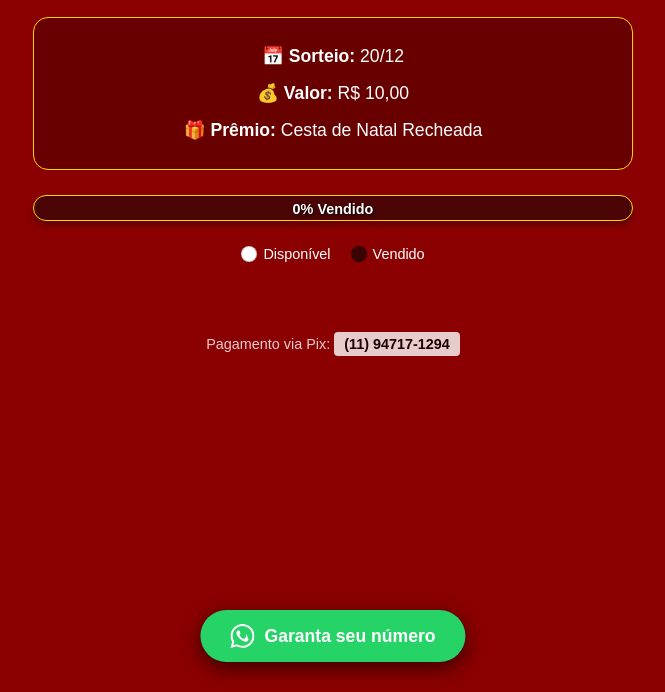
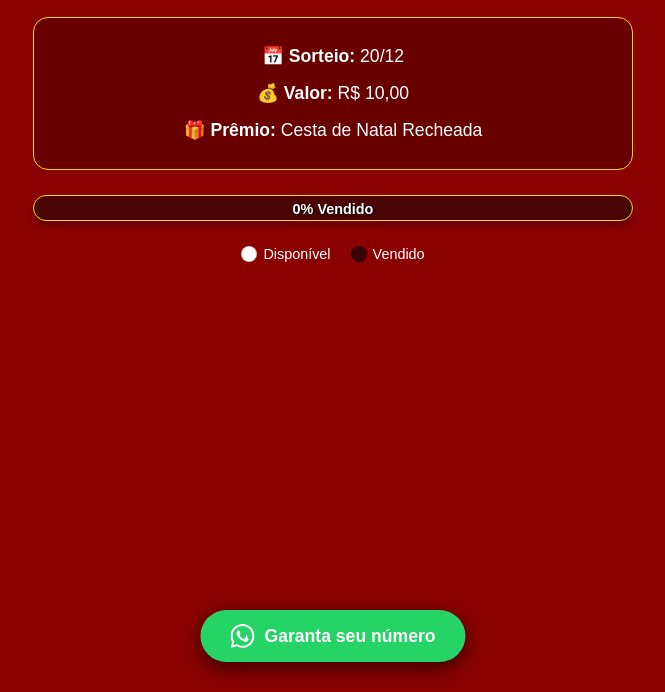
Before and after one commit to DevSouza208/Rifa, a plain HTML site: page index.html in a window 1280 px wide. Shown: the part 108-800 px from the top of the page, without its empty margins (307-972 px from the left). Drawn offline with Linux system fonts and the light colour scheme; no server answers.

Commit message:
Atualizar o index.html

```diff
--- a/index.html
+++ b/index.html
@@ -199,10 +199,6 @@
 
     <div class="grid-container" id="rifa-grid"></div>
 
-    <footer>
-        <p>Pagamento via Pix: <span class="pix-key">(11) 94717-1294</span></p>
-    </footer>
-
     <a href="#" class="fab-whatsapp" id="btn-garantir">
         <svg viewBox="0 0 24 24"><path d="M.057 24l1.687-6.163c-1.041-1.804-1.588-3.849-1.587-5.946.003-6.556 5.338-11.891 11.893-11.891 3.181.001 6.167 1.24 8.413 3.488 2.245 2.248 3.481 5.236 3.48 8.414-.003 6.557-5.338 11.892-11.893 11.892-1.99-.001-3.951-.5-5.688-1.448l-6.305 1.654zm6.597-3.807c1.676.995 3.276 1.591 5.392 1.592 5.448 0 9.886-4.434 9.889-9.885.002-5.462-4.415-9.89-9.881-9.892-5.452 0-9.887 4.434-9.889 9.884-.001 2.225.651 3.891 1.746 5.634l-.999 3.648 3.742-.981zm11.387-5.464c-.074-.124-.272-.198-.57-.347-.297-.149-1.758-8.68-2.031-.967-.272-.099-.47-.149-.669.198-.198.347-.769.967-.943 1.165-.173.198-.347.223-.644.074-.297-.149-1.255-.462-2.39-1.475-.883-.788-1.48-1.761-1.653-2.059-.173-.297-.018-.458.13-.606.134-.133.297-.347.446-.521.151-.172.2-.296.3-.495.099-.198.05-.372-.025-.521-.075-.148-.669-1.611-.916-2.206-.242-.579-.487-.501-.669-.51l-.57-.01c-.198 0-.52.074-.792.372-.272.297-1.04 1.016-1.04 2.479 0 1.463 1.065 2.875 1.213 3.074.149.198 2.095 3.2 5.076 4.487 2.982 1.288 2.982.858 3.528.802.544-.057 1.757-.718 2.005-1.411.248-.693.248-1.288.173-1.411z"/></svg>
         Garanta seu número
```
